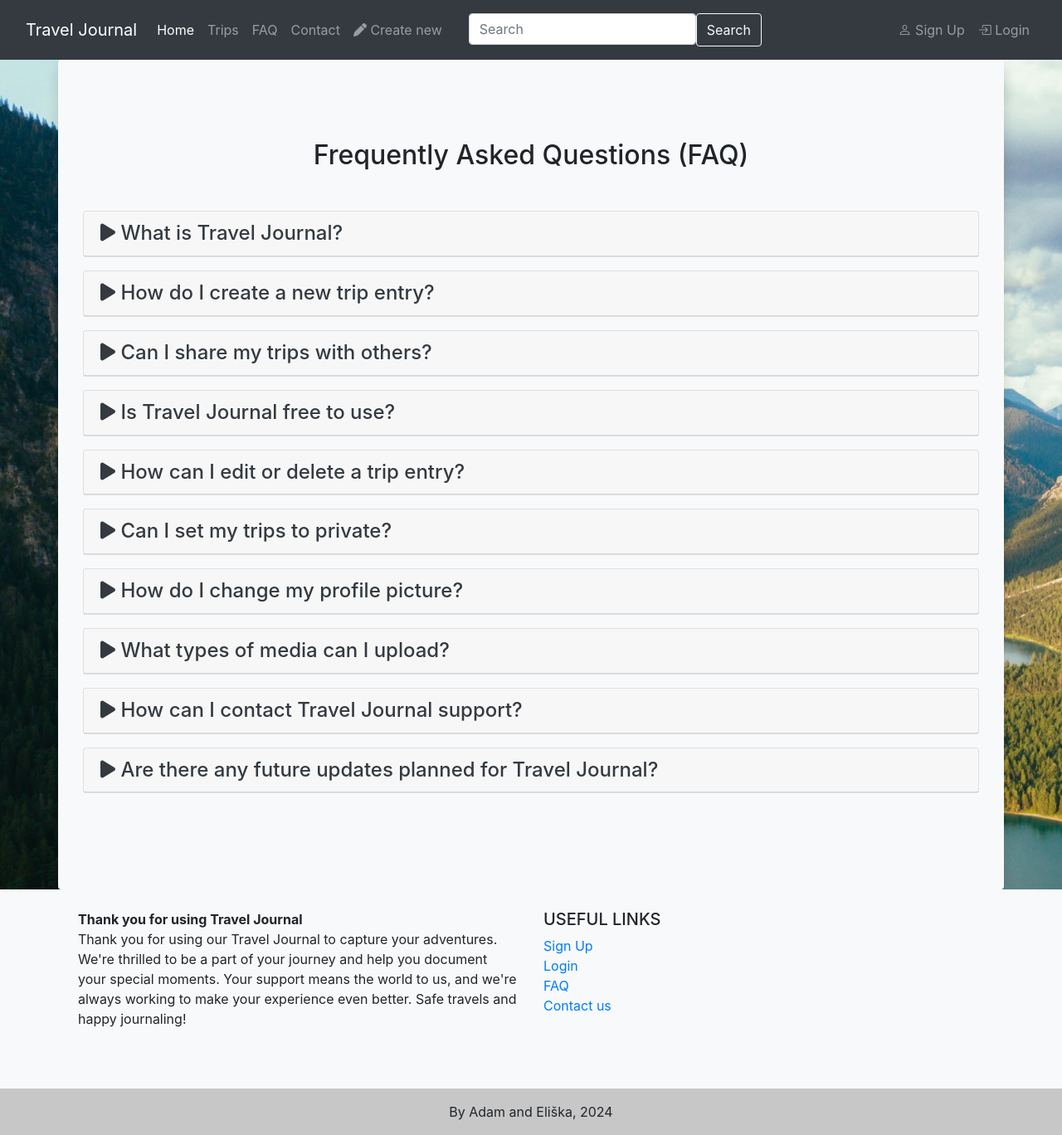
After one commit to celiska/travel_journal, a Django app: page /faq in a window 1280 px wide. The commit adds this page. Shown: the whole page at 83% size. Run offline with Django 5.2, Linux system fonts and the light colour scheme; some libraries are stand-ins or nearby versions.

Commit message:
Added pages contact, faq + updated footer

```diff
--- /dev/null
+++ b/static/css/styles.css
@@ -0,0 +1,19 @@
+body {
+    background-image: url("/media/mountain.jpg");
+    background-size: cover;
+    background-repeat: no-repeat;
+    margin: 0;
+    padding: 0;
+    display: flex;
+    flex-direction: column;
+    min-height: 100vh;
+}
+
+.container {
+    flex: 1;
+    padding-bottom: 50px; /* Přidáme spodní padding, který vytvoří mezeru před footerem */
+}
+
+footer {
+    margin-top: auto;
+}
--- a/templates/base.html
+++ b/templates/base.html
@@ -1,4 +1,3 @@
-<!-- {% load static %} -->
 <!DOCTYPE html>
 <html lang="en">
 <head>
@@ -18,22 +17,20 @@
             integrity="sha384-B0UglyR+jN6CkvvICOB2joaf5I4l3gm9GU6Hc1og6Ls7i6U/mkkaduKaBhlAXv9k"
             crossorigin="anonymous"></script>
     <link rel="stylesheet" href="https://cdnjs.cloudflare.com/ajax/libs/font-awesome/6.6.0/css/all.min.css">
-    <!-- <script src="{% static 'hashtags.js' %}"></script> -->
+    <link rel="stylesheet" href="../static/css/styles.css">
 </head>
 <body>
+
 {% include "navbar.html" %}
 
-<div class="container bg-light rounded shadow pt-5">
+<div class="container bg-light rounded shadow pt-5" style="min-height: 80vh;">
     {% block content %}{% endblock %}
 </div>
 
-<style>
-    body {
-        background-image: url("/media/mountain.jpg");
-        background-size: cover;
-        background-repeat: no-repeat;
-    }
-</style>
+{% include "footer.html" %}
+
+{% load static %}
+
 
 </body>
 
--- a/templates/footer.html
+++ b/templates/footer.html
@@ -1,5 +1,45 @@
-<footer class="bg-body-tertiary text-center text-lg-start">
-  <div class="text-center p-3" style="background-color: rgba(0, 0, 0, 0.05);">
+<!-- Footer -->
+<footer class="bg-light text-lg-start">
+  <div class="container p-4">
+    <div class="row">
+      <div class="col-md-6 mb-4">
+        <section class="mb-4">
+          <div><strong> Thank you for using Travel Journal</strong></div>
+          <div>
+            Thank you for using our Travel Journal to capture your adventures. We're thrilled to be a part of your
+            journey and help you document your special moments. Your support means the world to us, and we're always
+            working to make your experience even better. Safe travels and happy journaling!
+          </div>
+        </section>
+      </div>
+
+      <div class="col-md-6 mb-4">
+        <section class="">
+          <div class="row">
+            <div class="col-lg-6 col-md-12 mb-4 mb-md-0">
+              <h5 class="text-uppercase">Useful links</h5>
+              <ul class="list-unstyled mb-0">
+                <li>
+                  <a href="#!" class="text-primary">Sign Up</a>
+                </li>
+                <li>
+                  <a href="#!" class="text-primary">Login</a>
+                </li>
+                <li>
+                  <a href="{% url 'faq' %}" class="text-primary">FAQ</a>
+                </li>
+                <li>
+                  <a href="#!" class="text-primary">Contact us</a>
+                </li>
+              </ul>
+            </div>
+          </div>
+        </section>
+      </div>
+    </div>
+  </div>
+
+  <div class="text-center p-3" style="background-color: rgba(0, 0, 0, 0.2);">
     By Adam and Eliška, 2024
   </div>
 </footer>
--- a/templates/navbar.html
+++ b/templates/navbar.html
@@ -13,8 +13,18 @@
           <a class="nav-link" href="{% url 'entries' %}">Trips</a>
         </li>
         <li class="nav-item">
+          <a class="nav-link" href="{% url 'faq' %}">FAQ</a>
+        </li>
+        <li class="nav-item">
+          <a class="nav-link" href="{% url 'contact' %}">Contact</a>
+        </li>
+        <li class="nav-item">
           <a class="nav-link" href="{% url 'entry_create' %}"><i class="fa-solid fa-pen"></i> Create new</a>
         </li>
+        <form class="d-flex ml-4" role="search">
+        <input class="form-control me-2" type="search" placeholder="Search" aria-label="Search">
+        <button class="btn btn-outline-light" type="submit">Search</button>
+      </form>
       </ul>
       <ul class="navbar-nav ml-auto">
         <li class="nav-item">
--- a/travel_journal/urls.py
+++ b/travel_journal/urls.py
@@ -17,6 +17,7 @@ Including another URLconf
 from django.conf.urls.static import static
 from django.contrib import admin
 from django.urls import path
+from django.views.generic import TemplateView
 
 from travel_journal import settings
 from viewer import views
@@ -31,4 +32,7 @@ urlpatterns = [
     path('entries/create', EntryCreateView.as_view(), name='entry_create'),
     path('entry/<pk>', EntryDetailView.as_view(), name='entry'),
 
+    path('faq', TemplateView.as_view(template_name='faq.html'), name='faq'),
+    path('contact', TemplateView.as_view(template_name='contact.html'), name='contact'),
+
     ] + static(settings.MEDIA_URL, document_root=settings.MEDIA_ROOT)
--- /dev/null
+++ b/viewer/templates/faq.html
@@ -0,0 +1,158 @@
+{% extends "base.html" %}
+
+{% block content %}
+<div class="container mt-5">
+    <h2 class="text-center mb-5">Frequently Asked Questions (FAQ)</h2>
+
+    <div class="card mb-3">
+        <div class="card-header">
+            <h4 class="mb-0">
+                <a class="text-dark" data-toggle="collapse" href="#faq1" role="button" aria-expanded="false" aria-controls="faq1">
+                    <i class="fa-solid fa-play"></i> What is Travel Journal?
+                </a>
+            </h4>
+        </div>
+        <div id="faq1" class="collapse">
+            <div class="card-body">
+                Travel Journal is an online platform that allows you to document and share your travel experiences with others. You can log your trips, upload photos, and keep memories alive.
+            </div>
+        </div>
+    </div>
+
+    <div class="card mb-3">
+        <div class="card-header">
+            <h4 class="mb-0">
+                <a class="text-dark" data-toggle="collapse" href="#faq2" role="button" aria-expanded="false" aria-controls="faq2">
+                    <i class="fa-solid fa-play"></i> How do I create a new trip entry?
+                </a>
+            </h4>
+        </div>
+        <div id="faq2" class="collapse">
+            <div class="card-body">
+                To create a new trip entry, simply log in, go to your profile, and click the "Create New Trip" button. Fill in the necessary details and submit your entry.
+            </div>
+        </div>
+    </div>
+
+    <div class="card mb-3">
+        <div class="card-header">
+            <h4 class="mb-0">
+                <a class="text-dark" data-toggle="collapse" href="#faq3" role="button" aria-expanded="false" aria-controls="faq3">
+                    <i class="fa-solid fa-play"></i> Can I share my trips with others?
+                </a>
+            </h4>
+        </div>
+        <div id="faq3" class="collapse">
+            <div class="card-body">
+                Yes! You can easily share your travel entries with friends and family by sharing the link to your public profile or individual trips.
+            </div>
+        </div>
+    </div>
+
+    <div class="card mb-3">
+        <div class="card-header">
+            <h4 class="mb-0">
+                <a class="text-dark" data-toggle="collapse" href="#faq4" role="button" aria-expanded="false" aria-controls="faq4">
+                    <i class="fa-solid fa-play"></i> Is Travel Journal free to use?
+                </a>
+            </h4>
+        </div>
+        <div id="faq4" class="collapse">
+            <div class="card-body">
+                Yes! Travel Journal is completely free to use. You can create and share unlimited travel entries without any hidden costs.
+            </div>
+        </div>
+    </div>
+
+    <div class="card mb-3">
+        <div class="card-header">
+            <h4 class="mb-0">
+                <a class="text-dark" data-toggle="collapse" href="#faq5" role="button" aria-expanded="false" aria-controls="faq5">
+                    <i class="fa-solid fa-play"></i> How can I edit or delete a trip entry?
+                </a>
+            </h4>
+        </div>
+        <div id="faq5" class="collapse">
+            <div class="card-body">
+                To edit or delete a trip entry, log in to your profile, navigate to the trip you want to modify, and you'll see the "Edit" and "Delete" buttons available.
+            </div>
+        </div>
+    </div>
+
+    <div class="card mb-3">
+        <div class="card-header">
+            <h4 class="mb-0">
+                <a class="text-dark" data-toggle="collapse" href="#faq6" role="button" aria-expanded="false" aria-controls="faq6">
+                    <i class="fa-solid fa-play"></i> Can I set my trips to private?
+                </a>
+            </h4>
+        </div>
+        <div id="faq6" class="collapse">
+            <div class="card-body">
+                Yes, you can set your trips to private. When creating or editing a trip entry, you have the option to mark it as private, so only you can see it.
+            </div>
+        </div>
+    </div>
+
+    <div class="card mb-3">
+        <div class="card-header">
+            <h4 class="mb-0">
+                <a class="text-dark" data-toggle="collapse" href="#faq7" role="button" aria-expanded="false" aria-controls="faq7">
+                    <i class="fa-solid fa-play"></i> How do I change my profile picture?
+                </a>
+            </h4>
+        </div>
+        <div id="faq7" class="collapse">
+            <div class="card-body">
+                You can change your profile picture by navigating to your profile settings and uploading a new picture under the "Profile Picture" section.
+            </div>
+        </div>
+    </div>
+
+    <div class="card mb-3">
+        <div class="card-header">
+            <h4 class="mb-0">
+                <a class="text-dark" data-toggle="collapse" href="#faq8" role="button" aria-expanded="false" aria-controls="faq8">
+                    <i class="fa-solid fa-play"></i> What types of media can I upload?
+                </a>
+            </h4>
+        </div>
+        <div id="faq8" class="collapse">
+            <div class="card-body">
+                You can upload photos and videos of your trips to enrich your travel journal. Supported formats include JPEG, PNG, and MP4.
+            </div>
+        </div>
+    </div>
+
+    <div class="card mb-3">
+        <div class="card-header">
+            <h4 class="mb-0">
+                <a class="text-dark" data-toggle="collapse" href="#faq9" role="button" aria-expanded="false" aria-controls="faq9">
+                    <i class="fa-solid fa-play"></i> How can I contact Travel Journal support?
+                </a>
+            </h4>
+        </div>
+        <div id="faq9" class="collapse">
+            <div class="card-body">
+                You can contact our support team by visiting the "Contact Us" page and filling out the support form, or by sending us an email at support@traveljournal.com.
+            </div>
+        </div>
+    </div>
+
+    <div class="card mb-3">
+        <div class="card-header">
+            <h4 class="mb-0">
+                <a class="text-dark" data-toggle="collapse" href="#faq10" role="button" aria-expanded="false" aria-controls="faq10">
+                    <i class="fa-solid fa-play"></i> Are there any future updates planned for Travel Journal?
+                </a>
+            </h4>
+        </div>
+        <div id="faq10" class="collapse">
+            <div class="card-body">
+                Yes! We are constantly working on new features and improvements to make Travel Journal even better. Stay tuned for future updates and exciting new tools for travel enthusiasts.
+            </div>
+        </div>
+    </div>
+
+</div>
+{% endblock %}
```
Also changed, not shown: viewer/templates/contact.html (added, +37 -0 lines), README.md.
